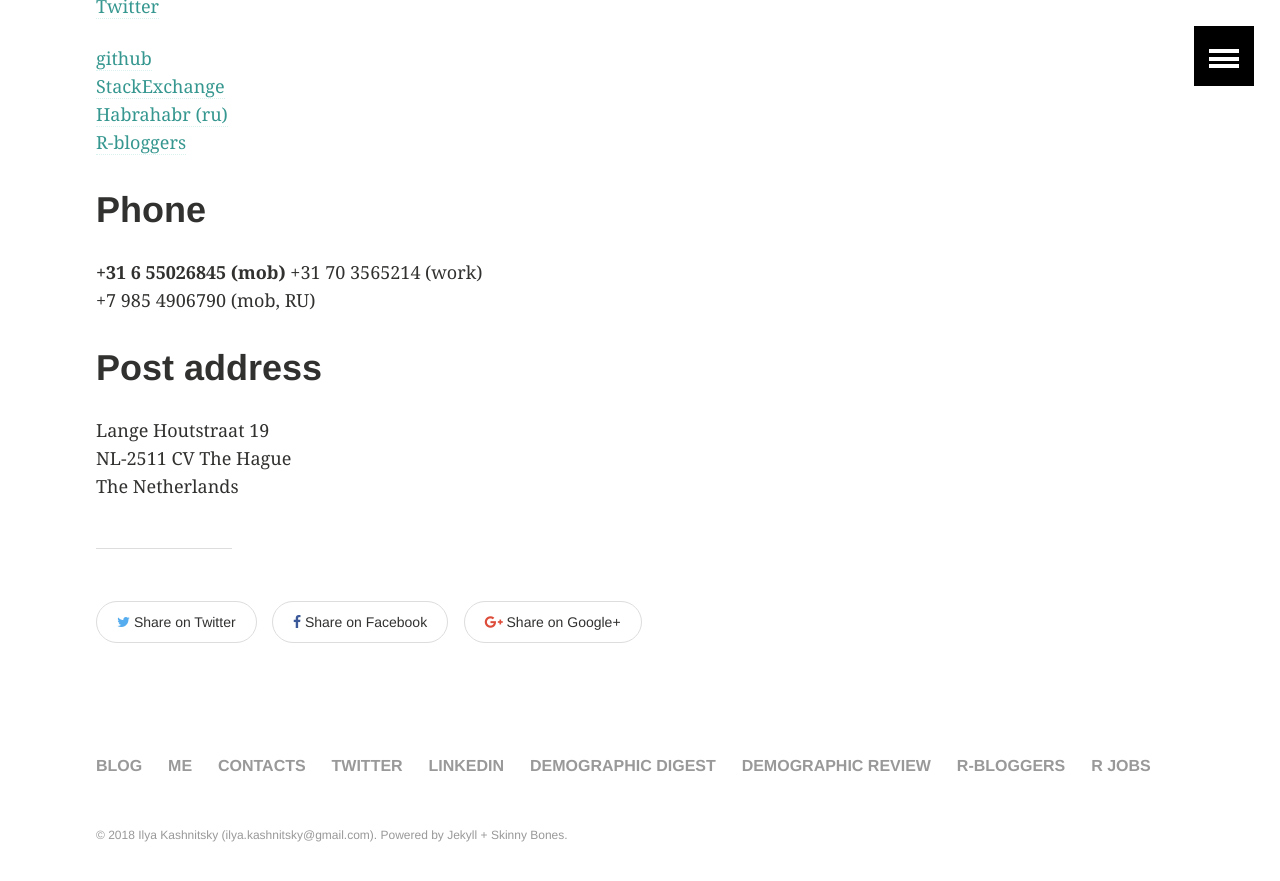
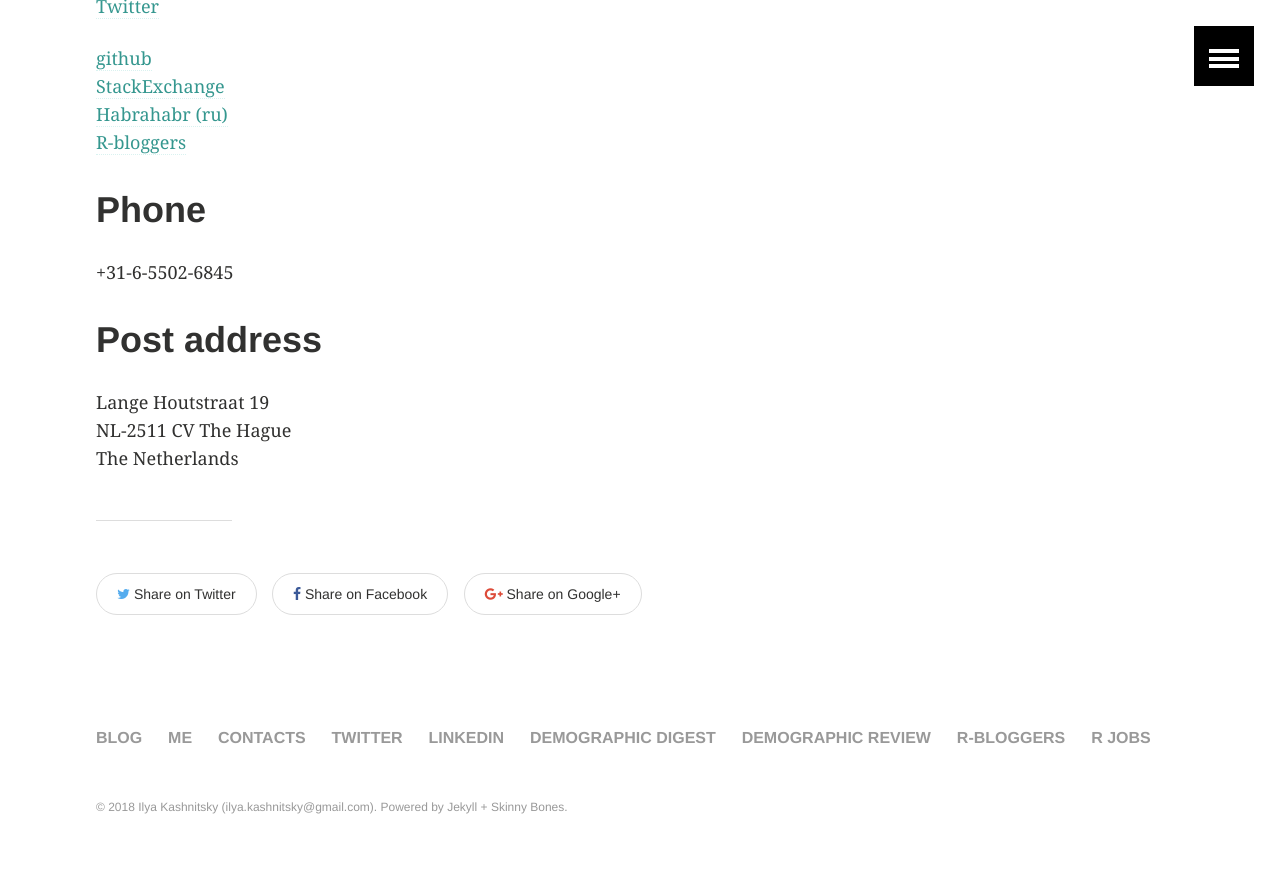
Before and after one commit to ikashnitsky/old-ikashnitsky-github-io, a Jekyll site: the page built from _pages/contacts.md, in a window 1280 px wide and 900 px high, scrolled down 1033 px. Shown: the top 881 px of the window. Built offline with Jekyll 4.4.1, drawn with Linux system fonts in a browser that asks for light colours.

Commit message:
contacts update

```diff
--- a/_pages/contacts.md
+++ b/_pages/contacts.md
@@ -40,9 +40,7 @@
 [R-bloggers](https://www.r-bloggers.com/author/ilya-kashnitsky/)
 
 # Phone
-**+31 6 55026845 (mob)**
-+31 70 3565214 (work)
-+7 985 4906790 (mob, RU)
++31-6-5502-6845
 
 # Post address
 Lange Houtstraat 19
```
